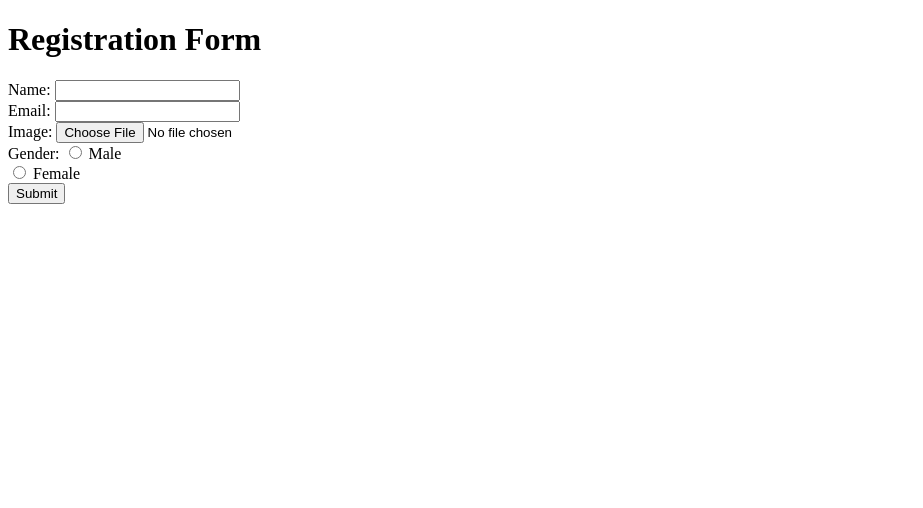
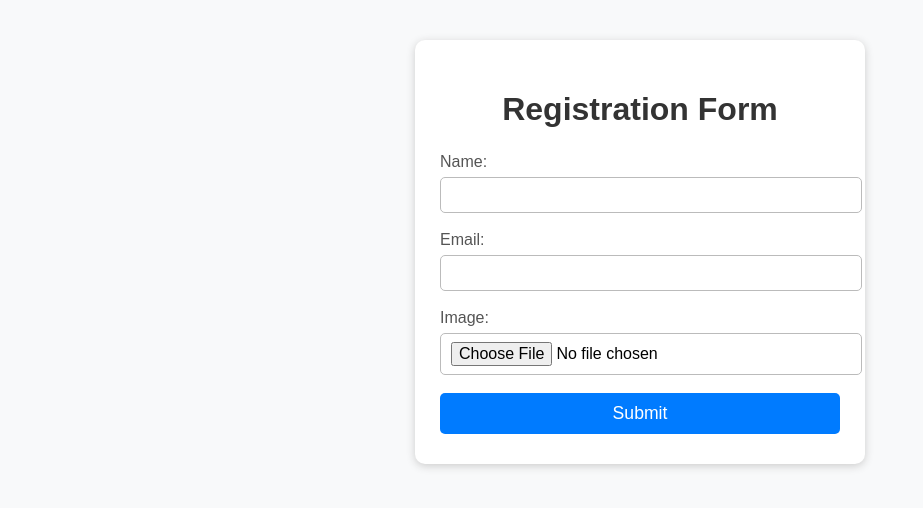
Before and after one commit to latunval/User_php, a PHP site: page /form.html in a window 1280 px wide. Shown: the top 508 px of the page, without its empty margins (0-923 px from the left). Run offline with PHP 8.4, Linux system fonts and the light colour scheme.

Commit message:
adjust the html file

```diff
--- a/form.html
+++ b/form.html
@@ -1,16 +1,64 @@
-<?php
-require "header.php";
-
-?>
-
 <!DOCTYPE html>
 <html lang="en">
 <head>
     <meta charset="UTF-8">
     <meta name="viewport" content="width=device-width, initial-scale=1.0">
     <title>Document</title>
+    <style>
+        body {
+            background: #f8f9fa;
+            font-family: Arial, sans-serif;
+            margin: 0;
+            padding: 0;
+        }
+        .container {
+            max-width: 400px;
+            margin: 40px auto;
+            background: #fff;
+            padding: 30px 25px;
+            border-radius: 10px;
+            box-shadow: 0 2px 8px #ccc;
+        }
+        h1 {
+            text-align: center;
+            color: #333;
+            margin-bottom: 25px;
+        }
+        .form-group {
+            margin-bottom: 18px;
+        }
+        label {
+            display: block;
+            margin-bottom: 6px;
+            color: #555;
+        }
+        input[type="text"],
+        input[type="email"],
+        input[type="file"] {
+            width: 100%;
+            padding: 8px 10px;
+            border: 1px solid #bbb;
+            border-radius: 5px;
+            font-size: 1em;
+        }
+        button[type="submit"] {
+            width: 100%;
+            padding: 10px;
+            background: #007bff;
+            color: #fff;
+            border: none;
+            border-radius: 5px;
+            font-size: 1.1em;
+            cursor: pointer;
+            transition: background 0.2s;
+        }
+        button[type="submit"]:hover {
+            background: #0056b3;
+        }
+    </style>
 </head>
 <body>
+    <div class="container">
     <h1>Registration Form</h1>
     <form action="submit.php" method="post" enctype="multipart/form-data">
         <div class="form-group">
@@ -26,15 +74,9 @@ require "header.php";
             <label for="image">Image:</label>
             <input type="file" id="image" name="image" accept="image/*" required>
         </div>
-        <div class="form-group">
-            <label for="gender">Gender:</label>
-            <input type="radio" id="male" name="gender" value="male">
-            <label for="male">Male</label>
-            <br>
-            <input type="radio" id="female" name="gender" value="female">
-            <label for="female">Female</label>
-        </div>
+
 <button type="submit" name="submit">Submit</button>
     </form>
+    </div>
 </body>
 </html>
--- a/header.php
+++ b/header.php
@@ -2,3 +2,8 @@
 echo "<h2>Welcome to my website</h2>";
 
 ?>
+<style>
+    h2{
+        text-align: center;
+    }
+</style>
--- a/profiles.txt
+++ b/profiles.txt
@@ -1,3 +1,8 @@
 
 Abdussalam lateef|latun@gmail.com|img_685e6f00066b61.98073803.jpg
 Abdussalam Aliat|khalid001@gmail.com|img_685e6f24871d45.60656959.jpg
+Abdussalam Abdulmojeed|latunval@gmail.com|img_685e7a29f13e04.94143906.jpg
+Abdussalam Abdulmojeed|latunval@gmail.com|img_685e7a96e539b2.29212168.jpg
+Abdussalam Abdulmojeed|latunval@gmail.com|img_685e7aac88fb10.94626133.jpg
+Abdussalam Abdulmojeed|latunval@gmail.com|img_685e7b9b4ceef7.80196645.jpg
+Abdussalam Abdulmojeed|lateef@gmail.com|img_685e7c63521117.84959099.jpg
```
Also changed, not shown: submit.php (+16 -4 lines), uploads/img_685e7a29f13e04.94143906.jpg (added), uploads/img_685e7a96e539b2.29212168.jpg (added), uploads/img_685e7aac88fb10.94626133.jpg (added), uploads/img_685e7b9b4ceef7.80196645.jpg (added), uploads/img_685e7c63521117.84959099.jpg (added).
